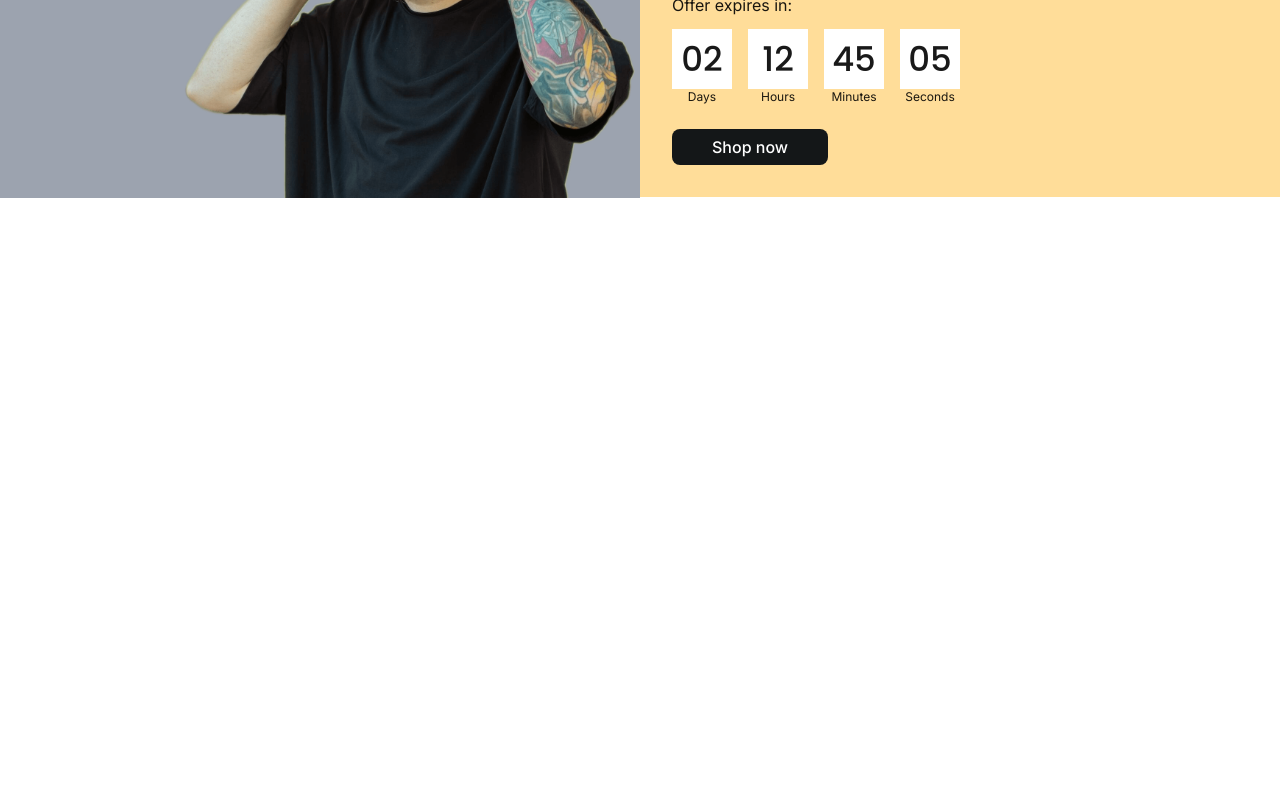
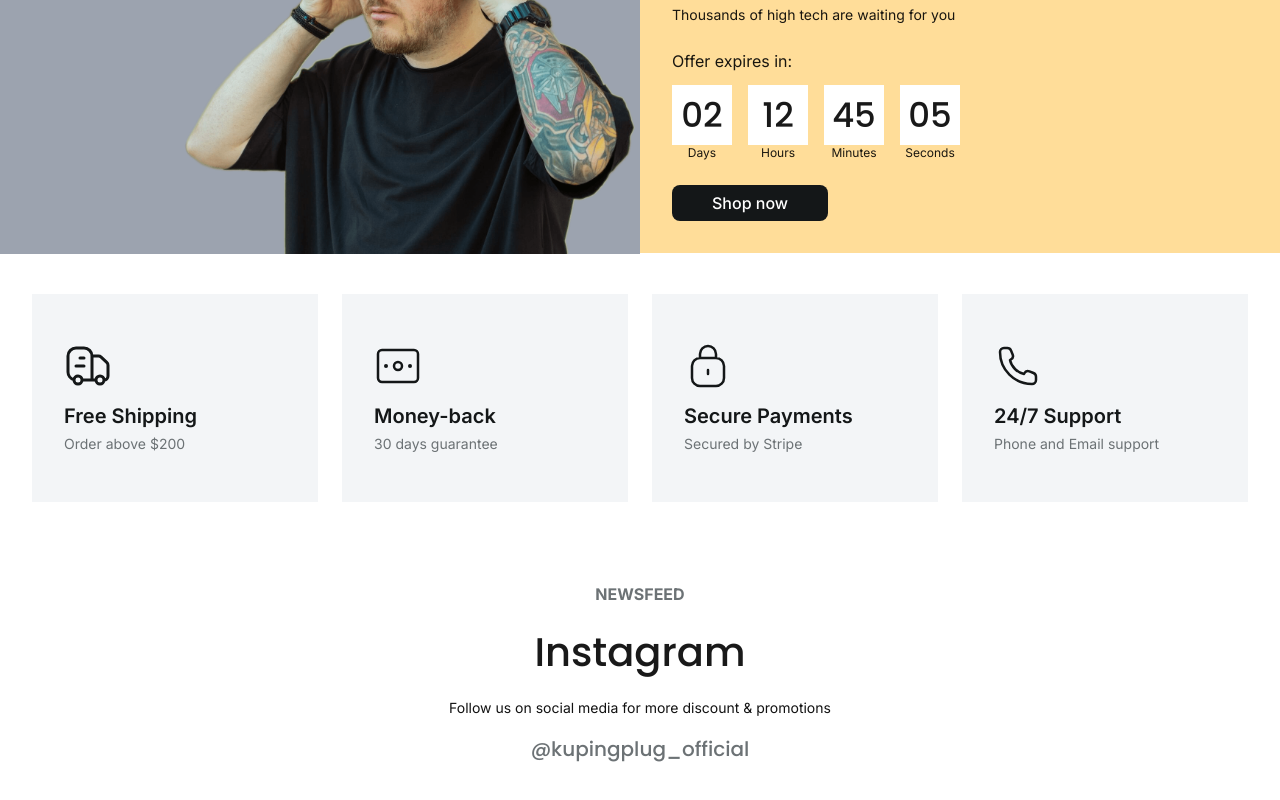
Before and after one commit to pujiragil/kupingplug, a Next.js app: page / in a window 1280 px wide. Shown: the part 3287-4087 px from the top of the page. Before the commit the page ends 3485 px from the top, so only its background shows below. Built offline with nearby package versions, Linux system fonts and the light colour scheme.

Commit message:
added features & promotion section (dummy)

```diff
--- a/app/(root)/page.tsx
+++ b/app/(root)/page.tsx
@@ -1,13 +1,25 @@
+// package
 import Link from "next/link";
 import Image from "next/image";
 
-import Button from "@/components/ui/button";
+// layouts
 import SectionLayout from "@/layouts/sectionLayout";
-import ProductSlider from "@/components/ui/slider/productSlider";
-import { ArrowRightIcon } from "@/components/ui/assets/svg";
-import Heading from "@/components/ui/head";
-import ProductCard from "@/components/ui/card/productCard";
 
+// ui
+import Button from "@/ui/button";
+import ProductSlider from "@/ui/slider/productSlider";
+import Heading from "@/ui/head";
+import ProductCard from "@/ui/card/productCard";
+import Text from "@/ui/text";
+import {
+  ArrowRightIcon,
+  CallIcon,
+  DeliveryIcon,
+  LockIcon,
+  MoneyIcon,
+} from "@/ui/assets/svg";
+
+// data
 import products from "@/data/product.json";
 
 export default function Home() {
@@ -24,9 +36,9 @@ export default function Home() {
               Listen to the <span className="text-[#377DFF]">amazing</span>{" "}
               music sound.
             </Heading>
-            <p className="font-inter text-base font-normal text-[#121212] md:text-lg lg:text-xl">
+            <Text className="md:text-lg lg:text-xl">
               Experience music like never before
-            </p>
+            </Text>
           </div>
           <Button intent="primary" size="lg">
             Shopping Now
@@ -45,7 +57,7 @@ export default function Home() {
       </SectionLayout>
 
       {/* Product slider section */}
-      <SectionLayout bg="bg-white">
+      <SectionLayout>
         <div className="space-y-10 p-8">
           <Heading
             as="h2"
@@ -150,7 +162,7 @@ export default function Home() {
 
       {/* Best seller section */}
       <SectionLayout>
-        <div className="space-y-4 px-8 py-10 sm:space-y-8 md:space-y-12">
+        <div className="space-y-4 px-8 py-10 sm:space-y-8 md:space-y-12 lg:pb-24">
           <Heading
             as="h2"
             intent="base-section"
@@ -248,6 +260,76 @@ export default function Home() {
           </div>
         </div>
       </div>
+
+      {/* Features section */}
+      <SectionLayout>
+        <div className="grid grid-cols-2 gap-x-2 gap-y-6 p-8 md:grid-cols-4 lg:gap-6 lg:py-10">
+          <div className="space-y-4 bg-[#F3F5F7] px-4 py-8 lg:px-8 lg:py-12">
+            <DeliveryIcon className="h-12 w-12" />
+            <div className="space-y-1 md:space-y-2">
+              <p className="font-inter text-sm font-semibold text-[#141718] lg:text-[20px]">
+                Free Shipping
+              </p>
+              <p className="font-inter text-sm font-normal text-[#6C7275]">
+                Order above $200
+              </p>
+            </div>
+          </div>
+          <div className="space-y-4 bg-[#F3F5F7] px-4 py-8 lg:px-8 lg:py-12">
+            <MoneyIcon className="h-12 w-12" />
+            <div className="space-y-1 md:space-y-2">
+              <p className="font-inter text-sm font-semibold text-[#141718] lg:text-[20px]">
+                Money-back
+              </p>
+              <p className="font-inter text-sm font-normal text-[#6C7275]">
+                30 days guarantee
+              </p>
+            </div>
+          </div>
+          <div className="space-y-4 bg-[#F3F5F7] px-4 py-8 lg:px-8 lg:py-12">
+            <LockIcon className="h-12 w-12" />
+            <div className="space-y-1 md:space-y-2">
+              <p className="font-inter text-sm font-semibold text-[#141718] lg:text-[20px]">
+                Secure Payments
+              </p>
+              <p className="font-inter text-sm font-normal text-[#6C7275]">
+                Secured by Stripe
+              </p>
+            </div>
+          </div>
+          <div className="space-y-4 bg-[#F3F5F7] px-4 py-8 lg:px-8 lg:py-12">
+            <CallIcon className="h-12 w-12" />
+            <div className="space-y-1 md:space-y-2">
+              <p className="font-inter text-sm font-semibold text-[#141718] lg:text-[20px]">
+                24/7 Support
+              </p>
+              <p className="font-inter text-sm font-normal text-[#6C7275]">
+                Phone and Email support
+              </p>
+            </div>
+          </div>
+        </div>
+      </SectionLayout>
+
+      {/* Newsfeed section */}
+      <SectionLayout>
+        <div className="space-y-10 px-8 py-10">
+          <div className="space-y-4 text-center">
+            <p className="font-inter text-base font-bold uppercase text-[#6C7275]">
+              newsfeed
+            </p>
+            <Heading as="h2" intent="base-section">
+              Instagram
+            </Heading>
+            <p className="font-inter text-sm font-normal text-[#121212]">
+              Follow us on social media for more discount & promotions
+            </p>
+            <p className="font-poppins text-[20px] font-medium text-[#6C7275]">
+              @kupingplug_official
+            </p>
+          </div>
+        </div>
+      </SectionLayout>
     </>
   );
 }
```
